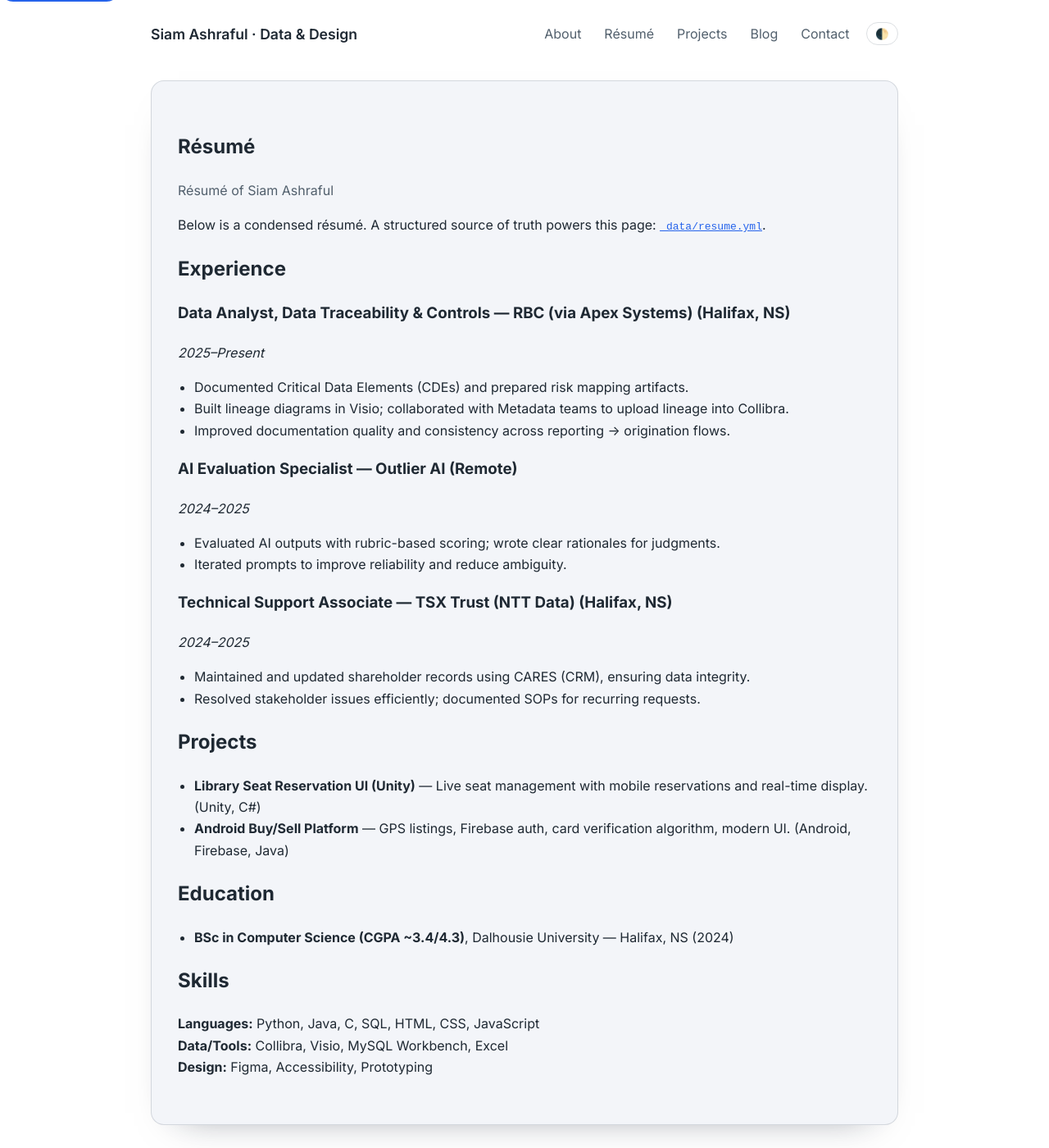
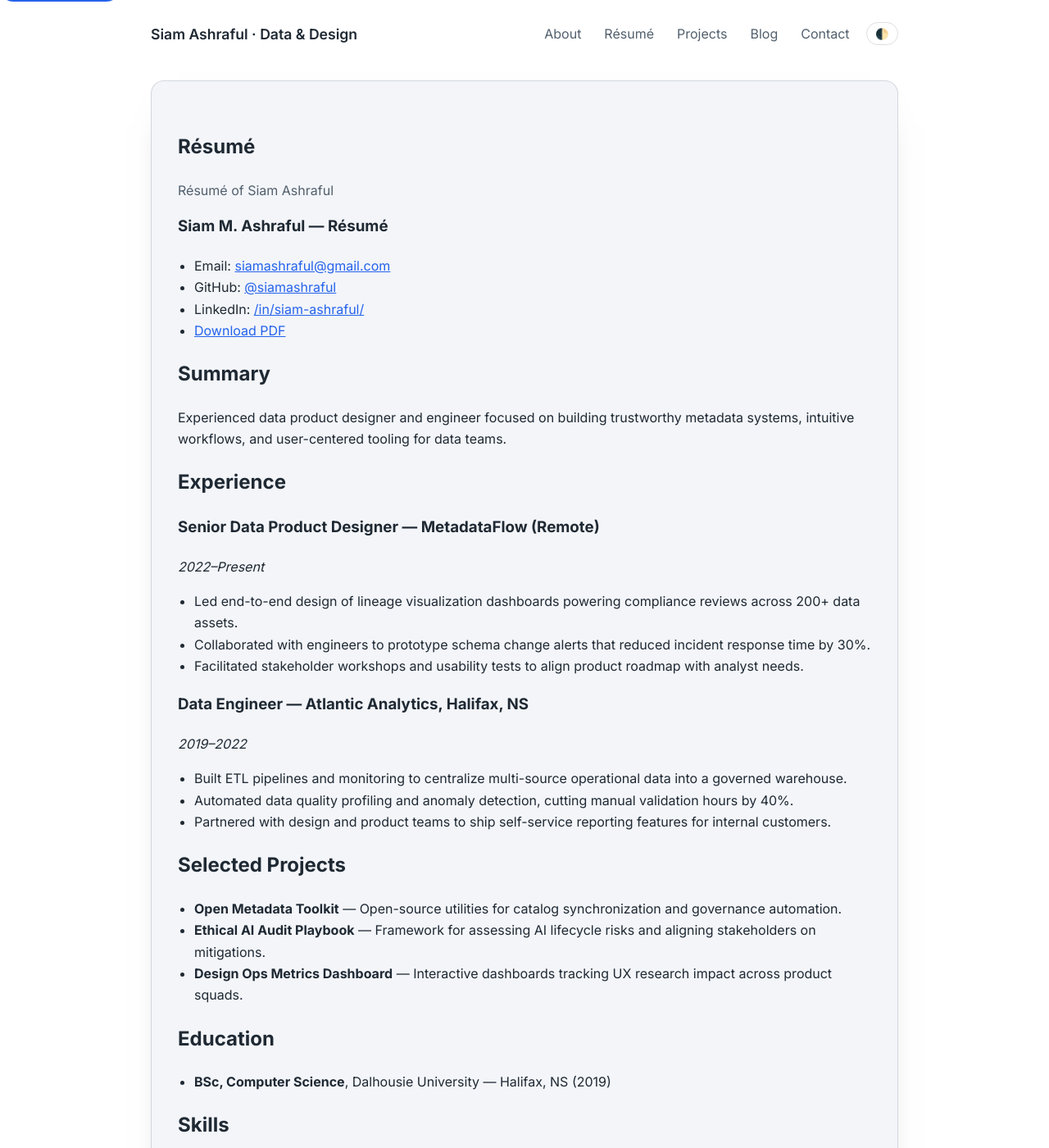
Before and after one commit to siamashraful/siamashraful.github.io, a Jekyll site: the page built from resume.md, in a window 1280 px wide and 1400 px high. Shown: the whole window at 82% size. Built offline with Jekyll 4.4.1, drawn with Linux system fonts in a browser that asks for light colours; some of the changed text lies outside the part shown.

Commit message:
Clean up site content and remove RSS feed

```diff
--- a/_config.yml
+++ b/_config.yml
@@ -13,12 +13,10 @@ author:
   social:
     linkedin: "https://www.linkedin.com/in/siam-ashraful/"
     github: "https://github.com/siamashraful"
-    rss: "/feed.xml"
 
 remote_theme: "mmistakes/minimal-mistakes@4.26.2"
 
 plugins:
-  - jekyll-feed
   - jekyll-sitemap
   - jekyll-seo-tag
 
--- a/_includes/social-links.html
+++ b/_includes/social-links.html
@@ -5,5 +5,7 @@
   {% if site.author.social.github %}
   <li><a rel="me" href="{{ site.author.social.github }}">GitHub</a></li>
   {% endif %}
-  <li><a href="{{ site.author.social.rss | default: '/feed.xml' | relative_url }}">RSS</a></li>
+  {% if site.author.email %}
+  <li><a href="mailto:{{ site.author.email }}">Email</a></li>
+  {% endif %}
 </ul>
--- a/resume.md
+++ b/resume.md
@@ -1,31 +1,44 @@
 ---
 layout: page
-title: Résumé
+title: "Résumé"
 permalink: /resume/
 description: "Résumé of Siam Ashraful"
 ---
 
-Below is a condensed résumé. A structured source of truth powers this page: [`_data/resume.yml`](/_data/resume.yml).
+# Siam M. Ashraful — Résumé
 
-{% assign r = site.data.resume %}
+- Email: [siamashraful@gmail.com](mailto:siamashraful@gmail.com)
+- GitHub: [@siamashraful](https://github.com/siamashraful)
+- LinkedIn: [/in/siam-ashraful/](https://www.linkedin.com/in/siam-ashraful/)
+- [Download PDF](/assets/resume/resume.pdf)
+
+## Summary
+Experienced data product designer and engineer focused on building trustworthy metadata systems, intuitive workflows, and user-centered tooling for data teams.
 
 ## Experience
-{% for role in r.experience %}
-### {{ role.title }} — {{ role.company }} ({{ role.location }})
-*{{ role.start }}–{{ role.end | default: "Present" }}*
-{% for point in role.points %}- {{ point }}
-{% endfor %}
-{% endfor %}
+### Senior Data Product Designer — MetadataFlow (Remote)
+*2022–Present*
+- Led end-to-end design of lineage visualization dashboards powering compliance reviews across 200+ data assets.
+- Collaborated with engineers to prototype schema change alerts that reduced incident response time by 30%.
+- Facilitated stakeholder workshops and usability tests to align product roadmap with analyst needs.
 
-## Projects
-{% for p in r.projects %}- **{{ p.name }}** — {{ p.summary }} ({{ p.stack | join: ", " }})
-{% endfor %}
+### Data Engineer — Atlantic Analytics, Halifax, NS
+*2019–2022*
+- Built ETL pipelines and monitoring to centralize multi-source operational data into a governed warehouse.
+- Automated data quality profiling and anomaly detection, cutting manual validation hours by 40%.
+- Partnered with design and product teams to ship self-service reporting features for internal customers.
+
+## Selected Projects
+- **Open Metadata Toolkit** — Open-source utilities for catalog synchronization and governance automation.
+- **Ethical AI Audit Playbook** — Framework for assessing AI lifecycle risks and aligning stakeholders on mitigations.
+- **Design Ops Metrics Dashboard** — Interactive dashboards tracking UX research impact across product squads.
 
 ## Education
-{% for e in r.education %}- **{{ e.degree }}**, {{ e.school }} — {{ e.location }} ({{ e.year }})
-{% endfor %}
+- **BSc, Computer Science**, Dalhousie University — Halifax, NS (2019)
 
 ## Skills
-**Languages:** {{ r.skills.languages | join: ", " }}
-**Data/Tools:** {{ r.skills.data | join: ", " }}
-**Design:** {{ r.skills.design | join: ", " }}
+- **Languages:** Python, SQL, TypeScript
+- **Data & Platforms:** dbt, Apache Airflow, Fivetran, Looker
+- **Design:** Figma, FigJam, Inclusive Research Methods
+
+_Last updated {{ "now" | date: "%B %Y" }}._
```
Also changed, not shown: contact.md (+1 -1 lines), index.html (deleted, +0 -24 lines), index.md (added, +19 -0 lines), README.md, 1 other file.
